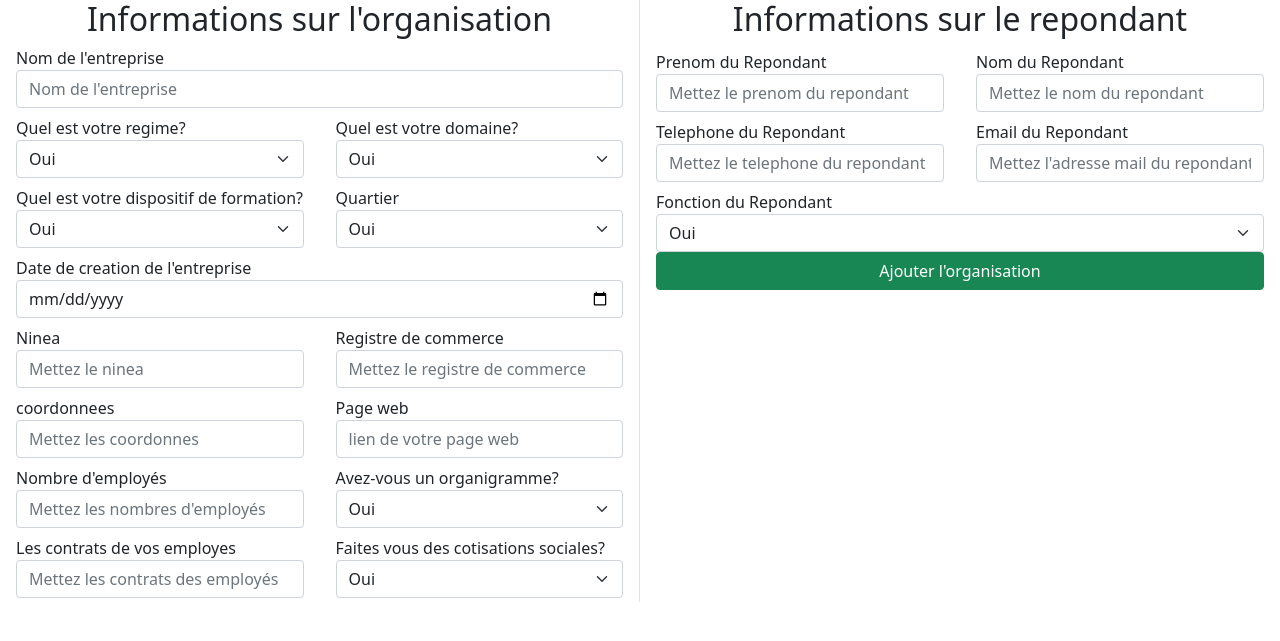
After one commit to papi18011998/brief_mvc, a PHP site: page /entreprises/ajout in a window 1280 px wide. The commit adds this page. Shown: the top 641 px of the page. Run offline with PHP 8.4, Linux system fonts and the light colour scheme.

Commit message:
style:form add organisation

```diff
--- /dev/null
+++ b/src/views/entreprises/ajout.php
@@ -0,0 +1,152 @@
+<!Doctype html>
+<html lang="fr">
+<head>
+    <meta charset="utf-8">
+    <title>Ajouter une nouvelle organisation</title>
+    <link rel="stylesheet" href="style" type="text/css">
+    <link rel="stylesheet" href="https://cdn.jsdelivr.net/npm/bootstrap@5.1.3/dist/css/bootstrap.min.css" integrity="sha384-1BmE4kWBq78iYhFldvKuhfTAU6auU8tT94WrHftjDbrCEXSU1oBoqyl2QvZ6jIW3" crossorigin="anonymous">
+</head>
+<body>
+<form class="d-flex">
+    <div class="col-6 border-end">
+        <h2 class="text-center"> Informations sur l'organisation</h2>
+        <!-- Nom de l'entreprise-->
+        <div class="form-row align-items-center">
+         <div class="col-sm-3 col-md-12 my-1 px-3">
+            <label class="sr-only" for="nom_entreprise">Nom de l'entreprise</label>
+            <input type="text" class="form-control" id="nom_entreprise" placeholder="Nom de l'entreprise" name="nom_entreprise">
+         </div>
+        </div>
+        <!-- Regime et doamine -->
+        <div class="form-row align-items-center d-flex">
+         <div class="col-sm-3 col-md-6 my-1 px-3">
+            <label class="sr-only" for="id_regime">Quel est votre regime?</label>
+            <select class="form-select" id="id_regime" name="id_regime" aria-label="Default select example">
+                <option value="1">Oui</option>
+                <option value="2">Non</option>
+            </select>
+         </div>
+         <div class="col-sm-3 col-md-6 my-1 px-3">
+            <label class="sr-only" for="id_domaine">Quel est votre domaine?</label>
+            <select class="form-select" id="id_domaine" name="id_domaine" aria-label="Default select example">
+                <option value="1">Oui</option>
+                <option value="2">Non</option>
+            </select>
+         </div>
+        </div>
+        <!-- dispositif et quartier -->
+        <div class="form-row align-items-center d-flex">
+         <div class="col-sm-3 col-md-6 my-1 px-3">
+            <label class="sr-only" for="id_dispositif">Quel est votre dispositif de formation?</label>
+            <select class="form-select" id="id_dispositif" name="id_dispositif" aria-label="Default select example">
+                <option value="1">Oui</option>
+                <option value="2">Non</option>
+            </select>
+         </div>
+         <div class="col-sm-3 col-md-6 my-1 px-3">
+            <label class="sr-only" for="id_quartier">Quartier</label>
+            <select class="form-select" id="id_quartier" name="id_quartier" aria-label="Default select example">
+                <option value="1">Oui</option>
+                <option value="2">Non</option>
+            </select>
+         </div>
+        </div>
+        <!--Date de creation  -->
+        <div class="form-row align-items-center">
+         <div class="col-sm-3 col-md-12 my-1 px-3">
+            <label class="sr-only" for="date_creation">Date de creation de l'entreprise</label>
+            <input type="date" class="form-control" id="date_creation"  name="date_creation">
+         </div>
+        </div>
+        <!--Ninea et Rccm  -->
+        <div class="form-row align-items-center d-flex">
+         <div class="col-sm-3 col-md-6 my-1 px-3">
+            <label class="sr-only" for="ninea">Ninea</label>
+            <input type="text" class="form-control" id="ninea" placeholder="Mettez le ninea" name="ninea">
+         </div>
+         <div class="col-sm-3 col-md-6 my-1 px-3">
+            <label class="sr-only" for="rccm">Registre de commerce</label>
+            <input type="text" class="form-control" id="rccm" placeholder="Mettez le registre de commerce" name="rccm">
+         </div>
+        </div>
+        <!-- Coordoonees et page web -->
+        <div class="form-row align-items-center d-flex">
+         <div class="col-sm-3 col-md-6 my-1 px-3">
+            <label class="sr-only" for="coordonnees">coordonnees</label>
+            <input type="text" class="form-control" id="coordonnees" placeholder="Mettez les coordonnes" name="coordonnees">
+         </div>
+         <div class="col-sm-3 col-md-6 my-1 px-3">
+            <label class="sr-only" for="page_web">Page web</label>
+            <input type="text" class="form-control" id="page_web" placeholder="lien de votre page web" name="page_web">
+         </div>
+        </div>
+        <!-- Nbr employe et organigramme -->
+        <div class="form-row align-items-center d-flex">
+         <div class="col-sm-3 col-md-6 my-1 px-3">
+            <label class="sr-only" for="nombre_emloye">Nombre d'employés</label>
+            <input type="number" class="form-control" id="nombre_emloye" placeholder="Mettez les nombres d'employés" name="nombre_emloye" style="appearance:textfield;">
+         </div>
+         <div class="col-sm-3 col-md-6 my-1 px-3">
+         <label class="sr-only" for="organigramme">Avez-vous un organigramme?</label>
+         <select class="form-select" id="organigramme" name="organigramme" aria-label="Default select example">
+            <option value="1">Oui</option>
+            <option value="2">Non</option>
+        </select>
+         </div>
+        </div>
+        <!-- contrats et cotisations -->
+        <div class="form-row align-items-center d-flex">
+         <div class="col-sm-3 col-md-6 my-1 px-3">
+            <label class="sr-only" for="contrat">Les contrats de vos employes</label>
+            <input type="text" class="form-control" id="contrat" placeholder="Mettez les contrats des employés" name="contrat" >
+         </div>
+         <div class="col-sm-3 col-md-6 my-1 px-3">
+         <label class="sr-only" for="cotisations_sociales">Faites vous des cotisations sociales?</label>
+         <select class="form-select" id="cotisations_sociales" name="cotisations_sociales" aria-label="Default select example">
+            <option value="1">Oui</option>
+            <option value="2">Non</option>
+        </select>
+         </div>
+        </div>
+    </div>
+    <div class="col-6">
+    <h2 class="text-center"> Informations sur le repondant</h2>
+    <!-- Prenom et nom du repondant -->
+    <div class="form-row align-items-center d-flex">
+         <div class="col-sm-3 col-md-6 my-1 px-3">
+            <label class="sr-only" for="prenom_repondant">Prenom du Repondant</label>
+            <input type="text" class="form-control" id="prenom_repondant" placeholder="Mettez le prenom du repondant" name="prenom_repondant">
+         </div>
+         <div class="col-sm-3 col-md-6 my-1 px-3">
+            <label class="sr-only" for="nom_repondant">Nom du Repondant</label>
+            <input type="text" class="form-control" id="nom_repondant" placeholder="Mettez le nom du repondant" name="nom_repondant">
+         </div>
+    </div>
+    <!-- Telephone et courriel -->
+    <div class="form-row align-items-center d-flex">
+         <div class="col-sm-3 col-md-6 my-1 px-3">
+            <label class="sr-only" for="telephone_repondant">Telephone du Repondant</label>
+            <input type="text" class="form-control" id="telephone_repondant" placeholder="Mettez le telephone du repondant" name="telephone_repondant">
+         </div>
+         <div class="col-sm-3 col-md-6 my-1 px-3">
+            <label class="sr-only" for="courriel">Email du Repondant</label>
+            <input type="email" class="form-control" id="courriel" placeholder="Mettez l'adresse mail du repondant" name="courriel">
+         </div>
+    </div>
+    <!-- fonction du repondant -->
+    <div class="form-row align-items-center d-flex">
+         <div class="col-sm-3 col-md-12 my-1 px-3">
+            <label class="sr-only" for="id_fonction">Fonction du Repondant</label>
+            <select class="form-select" id="id_fonction" name="id_fonction" aria-label="Default select example">
+            <option value="1">Oui</option>
+            <option value="2">Non</option>
+         </div>
+    </div>
+
+ </div>
+ <div class="col-12 my-5">
+      <input type="submit" class="btn btn-success col-12" value="Ajouter l'organisation">
+</div>
+</form>
+</body>
+</html>
--- a/src/views/entreprises/liste.php
+++ b/src/views/entreprises/liste.php
@@ -1,7 +1,7 @@
 <?php
 session_start();
 if(!isset($_SESSION['user_connected'])){
-    header('location:../../connexion');
+    header('location:../connexion');
 }
 ?>
 <!Doctype html>
@@ -13,7 +13,7 @@ if(!isset($_SESSION['user_connected'])){
     <link rel="stylesheet" href="https://cdn.jsdelivr.net/npm/bootstrap@5.1.3/dist/css/bootstrap.min.css" integrity="sha384-1BmE4kWBq78iYhFldvKuhfTAU6auU8tT94WrHftjDbrCEXSU1oBoqyl2QvZ6jIW3" crossorigin="anonymous">
 </head>
 <body>
-<div><a href="" class="btn btn-success">Ajouter une nouvelle organisation</a></div>
+<div><a href="ajout" class="btn btn-success">Ajouter une nouvelle organisation</a></div>
 <table class="table table-striped">
   <thead>
     <tr>
```
Also changed, not shown: .htaccess.
